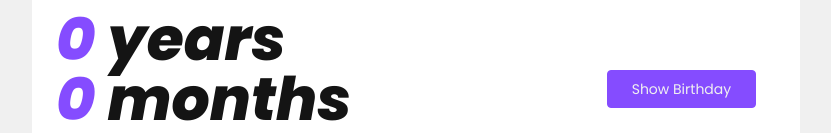
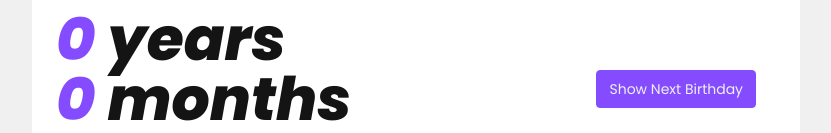
Before and after one commit to UnsuspectedNoob/age-calculator, a React (Vite) app: page / in a window 1280 px wide. Shown: the part 387-520 px from the top of the page, without its empty margins (224-1055 px from the left). Built offline with nearby package versions, Linux system fonts and the light colour scheme.

Commit message:
update show next birthday button

```diff
--- a/src/components/Birthday.jsx
+++ b/src/components/Birthday.jsx
@@ -9,7 +9,7 @@ function Birthday({display, setDisplay, monthsLeft, daysLeft}) {
         }}
         className={`border border-primary-purple px-3 py-2 rounded hover:text-primary-purple w-1/2 self-center bg-primary-purple text-neutral-off-white hover:bg-neutral-off-white transition text-sm focus:ring-1 focus:ring-primary-purple lg:w-full`}
       >
-        {display ? "Hide" : "Show"} Birthday
+        {display ? "Hide" : "Show Next"} Birthday
       </button>
 
       <p className={`${!display ? 'opacity-0' : 'opacity-100'} transition mt-3 text-sm text-center font-bold text-neutral-700`}>
```
